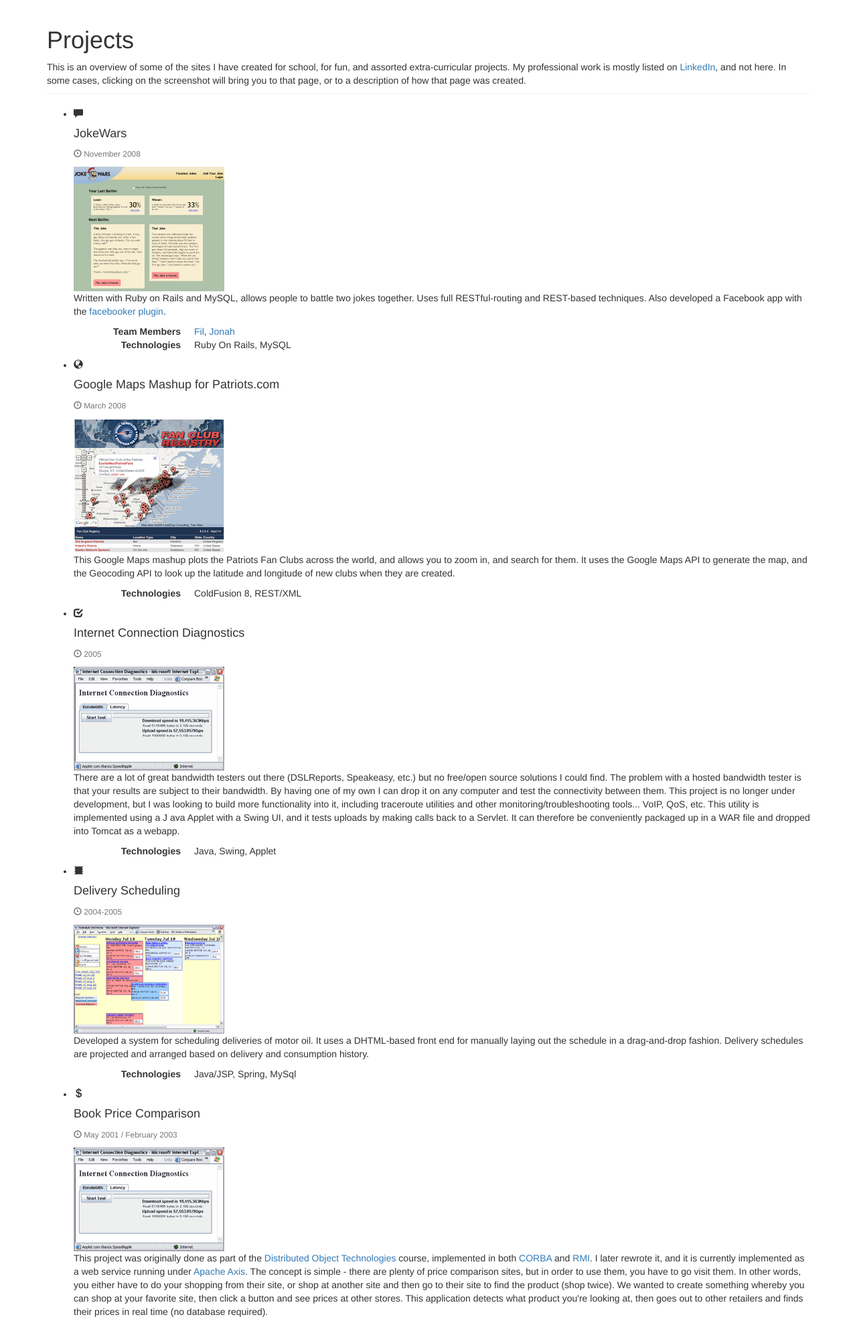
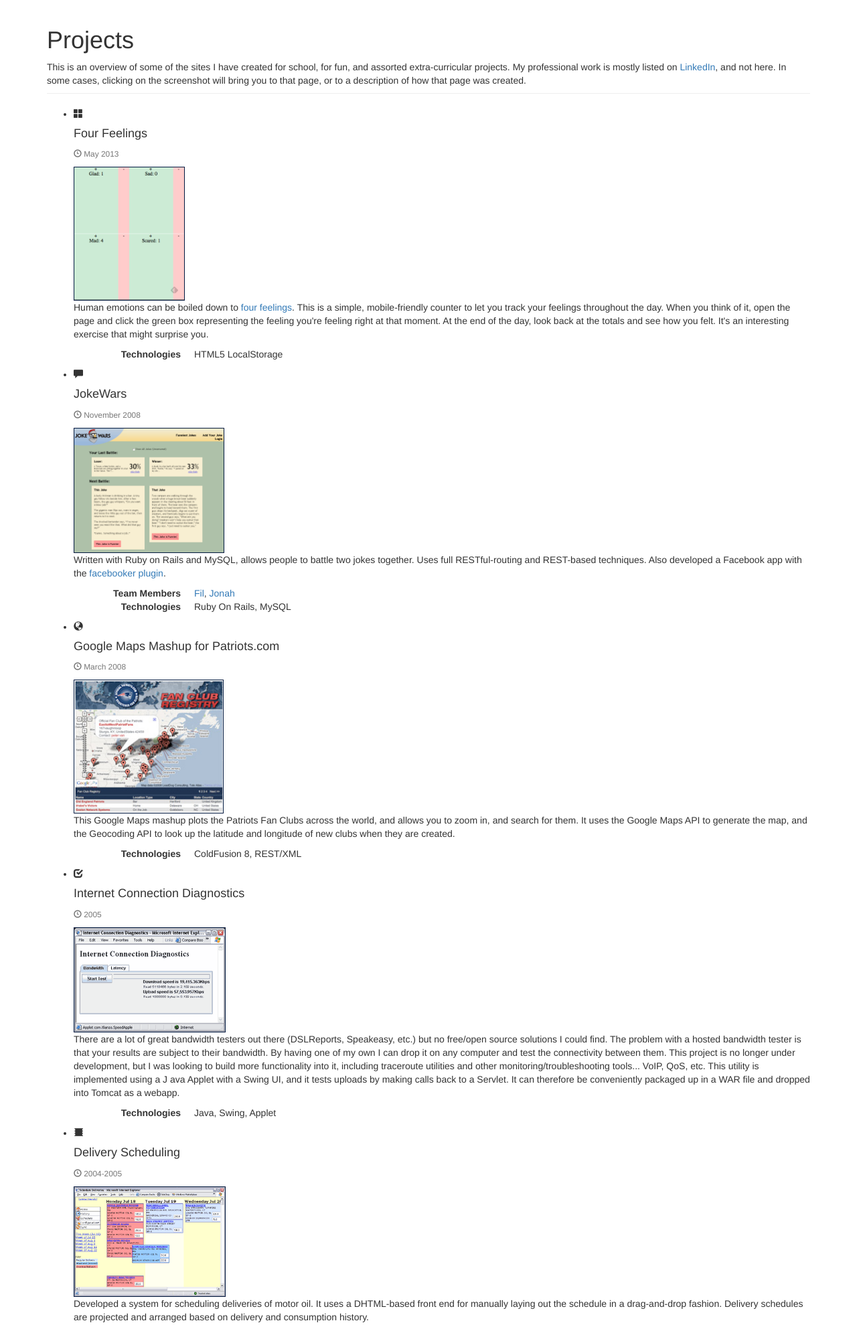
Before and after one commit to tlianza/lianzaorg, a PHP site: page /projects.php in a window 1280 px wide. Shown: the part 52-2031 px from the top of the page at 67% size. Run offline with PHP 8.4, Linux system fonts and the light colour scheme; some libraries are stand-ins or nearby versions.

Commit message:
Added 4feelings to projects.

```diff
--- a/css/timeline-custom.css
+++ b/css/timeline-custom.css
@@ -2,3 +2,8 @@
     margin-top: 10px;
     margin-bottom: 10px;
 }
+
+.timeline-body img {
+    max-height: 200px;
+    border:1px solid #021a40;
+}
--- a/projects.php
+++ b/projects.php
@@ -13,6 +13,32 @@
         In some cases, clicking on the screenshot will bring you to that page, or to a description of how that page was created.
     </div>
     <ul class="timeline">
+
+        <li class="timeline-inverted">
+            <div class="timeline-badge danger"><i class="glyphicon glyphicon-th-large"></i></div>
+            <div class="timeline-panel">
+                <div class="timeline-heading">
+                    <h4 class="timeline-title">Four Feelings</h4>
+                    <p><small class="text-muted"><i class="glyphicon glyphicon-time"></i> May 2013</small></p>
+                </div>
+                <div class="timeline-body">
+                    <a href="/fourfeelings.html"><img src="../images/Four_Feelings.png" border="1"></a>
+                    <p>
+                        Human emotions can be boiled down to
+                        <a href="http://nymag.com/thecut/2014/02/study-humans-have-only-four-feelings.html">four feelings</a>.
+                        This is a simple, mobile-friendly counter to let you track your feelings throughout the day.
+                        When you think of it, open the page and click the green box representing the feeling you're feeling
+                        right at that moment. At the end of the day, look back at the totals and see how you felt.
+                        It's an interesting exercise that might surprise you.
+                    </p>
+                    <dl class="dl-horizontal">
+                        <dt>Technologies</dt>
+                        <dd>HTML5 LocalStorage</dd>
+                    </dl>
+                </div>
+            </div>
+        </li>
+
 
         <li>
           <div class="timeline-badge"><i class="glyphicon glyphicon-comment"></i></div>
```
Also changed, not shown: images/Four_Feelings.png (added).
